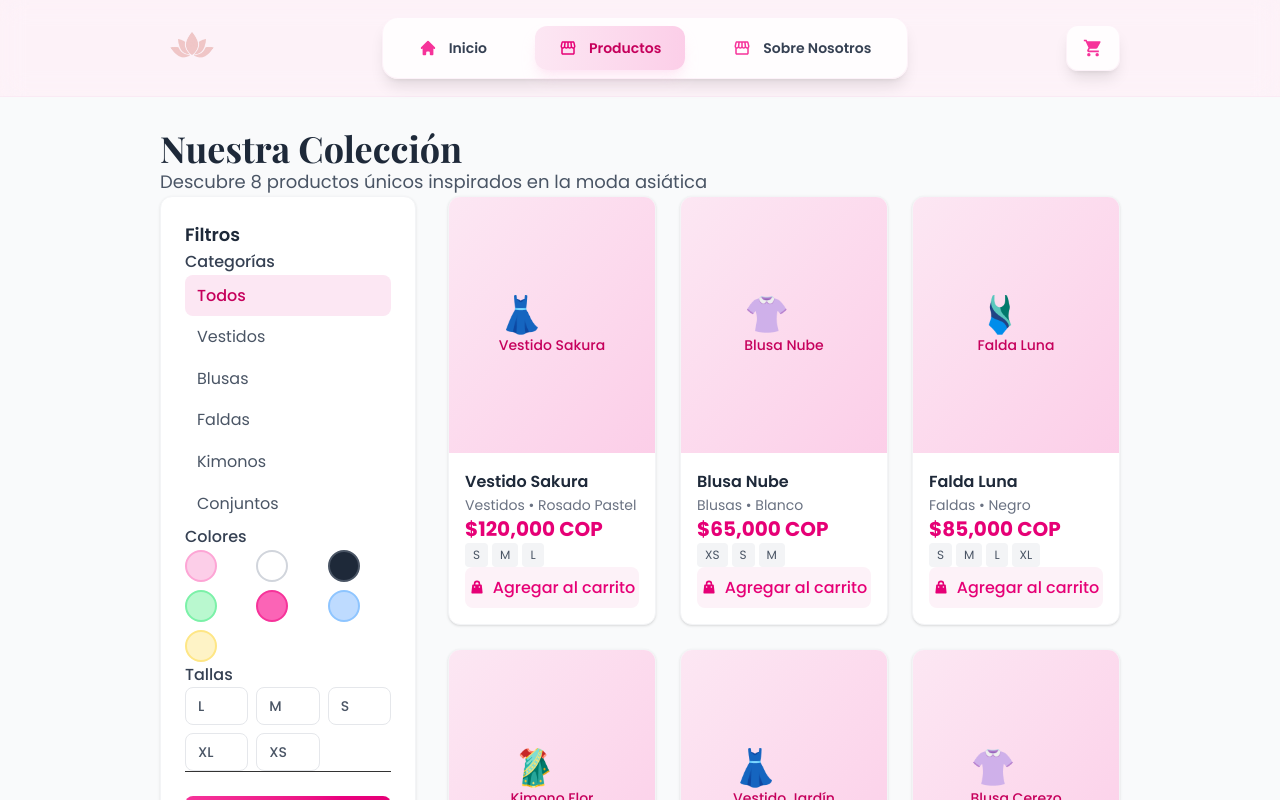
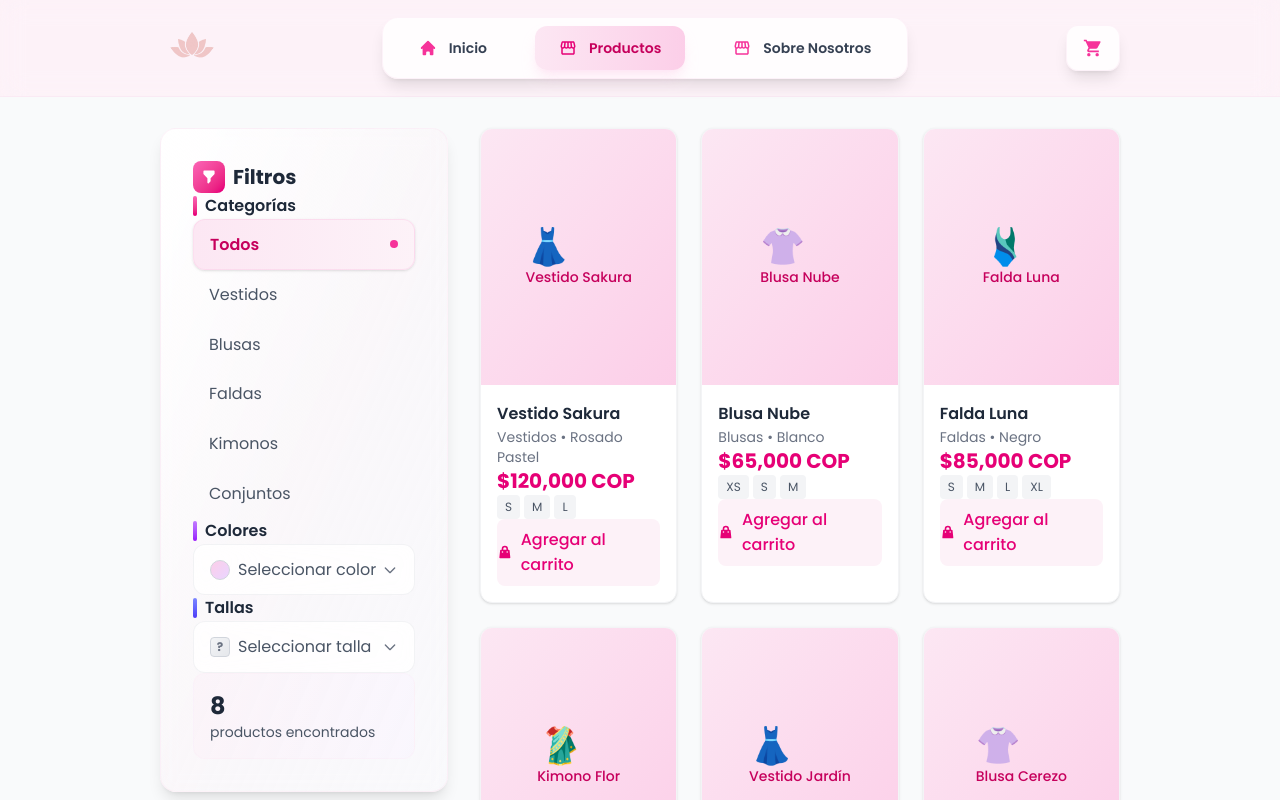
Before and after one commit to sasukemc7/cielo-rosa, a React (Vite) app: page /productos in a window 1280 px wide. Shown: the top 800 px of the page. Built offline with nearby package versions, Linux system fonts and the light colour scheme; a web font is replaced by a local one.

Commit message:
Mejorar el diseño de la página de productos con nuevos estilos y menús desplegables para filtros de color y talla.

```diff
--- a/src/pages/Products.jsx
+++ b/src/pages/Products.jsx
@@ -1,7 +1,7 @@
 import React, { useState, useMemo } from 'react';
 import { Link } from 'react-router-dom';
 import { motion, AnimatePresence } from 'framer-motion';
-import { HiFilter, HiX, HiShoppingBag, HiEye } from 'react-icons/hi';
+import { HiFilter, HiX, HiShoppingBag, HiEye, HiChevronDown } from 'react-icons/hi';
 import { useCart } from '../context/CartContext';
 import productsData from '../data/products.json';
 
@@ -10,6 +10,8 @@ const Products = () => {
   const [selectedColor, setSelectedColor] = useState('');
   const [selectedSize, setSelectedSize] = useState('');
   const [showFilters, setShowFilters] = useState(false);
+  const [showColorMenu, setShowColorMenu] = useState(false);
+  const [showSizeMenu, setShowSizeMenu] = useState(false);
   const { addToCart } = useCart();
 
   // Obtener categorías únicas
@@ -80,102 +82,213 @@ const Products = () => {
   return (
     <div className="min-h-screen bg-gray-50">
       <div className="w-4/5 max-w-7xl mx-auto px-4 sm:px-6 lg:px-8 py-8">
-
-        {/* Header */}
-        <div className="mb-8">
-          <h1 className="text-3xl md:text-4xl font-display font-bold text-gray-800 mb-4">
-            Nuestra Colección
-          </h1>
-          <p className="text-lg text-gray-600">
-            Descubre {filteredProducts.length} productos únicos inspirados en la moda asiática
-          </p>
-        </div>
-
         <div className="flex flex-col lg:flex-row gap-8">
 
-          {/* Sidebar de Filtros (Desktop) */}
-          <div className="hidden lg:block w-64 bg-white rounded-xl shadow-sm border border-gray-100 p-6 h-fit sticky top-24">
-            <div className="flex items-center justify-between mb-6">
-              <h3 className="text-lg font-semibold text-gray-800">Filtros</h3>
+          {/* Sidebar de Filtros (Desktop) - Nuevo Diseño */}
+          <div className="hidden lg:block w-72 bg-gradient-to-br from-white via-pink-50/30 to-purple-50/20 rounded-2xl shadow-lg border border-pink-100/50 backdrop-blur-sm p-8 h-fit sticky top-24">
+
+            {/* Header del Sidebar */}
+            <div className="flex items-center justify-between mb-8">
+              <div className="flex gap-2 items-center space-x-3">
+                <div className="w-8 h-8 bg-gradient-to-br from-pink-400 to-pink-600 rounded-lg flex items-center justify-center">
+                  <HiFilter className="h-4 w-4 text-white" />
+                </div>
+                <h3 className="text-xl font-bold text-gray-800">Filtros</h3>
+              </div>
               {activeFiltersCount > 0 && (
-                <button
+                <motion.button
+                  whileHover={{ scale: 1.05 }}
+                  whileTap={{ scale: 0.95 }}
                   onClick={clearFilters}
-                  className="text-sm text-pink-600 hover:text-pink-700 underline"
+                  className="bg-pink-100 text-pink-700 px-3 py-2 rounded-full text-sm font-medium hover:bg-pink-200 transition-all duration-300 flex items-center space-x-1"
                 >
-                  Limpiar ({activeFiltersCount})
-                </button>
+                  <HiX className="h-3 w-3" />
+                  <span>Limpiar ({activeFiltersCount})</span>
+                </motion.button>
               )}
             </div>
 
-            {/* Categorías */}
-            <div className="mb-6">
-              <h4 className="font-medium text-gray-700 mb-3">Categorías</h4>
+            {/* Categorías con mejor diseño */}
+            <div className="mb-8">
+              <div className="flex gap-2 items-center space-x-2 mb-4">
+                <div className="w-1 h-5 bg-gradient-to-b from-pink-400 to-pink-600 rounded-full"></div>
+                <h4 className="font-semibold text-gray-800">Categorías</h4>
+              </div>
               <div className="space-y-2">
-                {categories.map(category => (
-                  <button
+                {categories.map((category, index) => (
+                  <motion.button
                     key={category}
+                    whileHover={{ x: 4 }}
+                    whileTap={{ scale: 0.98 }}
                     onClick={() => setSelectedCategory(category)}
-                    className={`w-full text-left px-3 py-2 rounded-lg transition-colors ${
+                    className={`w-full text-left px-4 py-3 rounded-xl transition-all duration-300 flex items-center justify-between ${
                       selectedCategory === category
-                        ? 'bg-pink-100 text-pink-700 font-medium'
-                        : 'text-gray-600 hover:bg-gray-50'
+                        ? 'bg-gradient-to-r from-pink-100 to-pink-50 text-pink-700 font-semibold shadow-sm border border-pink-200/50'
+                        : 'text-gray-600 hover:bg-white/60 hover:shadow-sm'
                     }`}
                   >
-                    {category}
-                  </button>
+                    <span>{category}</span>
+                    {selectedCategory === category && (
+                      <div className="w-2 h-2 bg-pink-500 rounded-full"></div>
+                    )}
+                  </motion.button>
                 ))}
               </div>
             </div>
 
-            {/* Colores */}
-            <div className="mb-6">
-              <h4 className="font-medium text-gray-700 mb-3">Colores</h4>
-              <div className="grid grid-cols-3 gap-2">
+            {/* Colores con menú desplegable */}
+            <div className="mb-8">
+              <div className="flex gap-2 items-center space-x-2 mb-4">
+                <div className="w-1 h-5 bg-gradient-to-b from-purple-400 to-purple-600 rounded-full"></div>
+                <h4 className="font-semibold text-gray-800">Colores</h4>
+              </div>
+
+              <motion.button
+                whileHover={{ scale: 1.02 }}
+                whileTap={{ scale: 0.98 }}
+                onClick={() => setShowColorMenu(!showColorMenu)}
+                className="w-full bg-white/80 backdrop-blur-sm border border-gray-200/50 rounded-xl px-4 py-3 flex items-center justify-between hover:shadow-md transition-all duration-300"
+              >
+                <div className="flex gap-2 items-center space-x-3">
+                  {selectedColor ? (
+                    <>
+                      <div className={`w-5 h-5 rounded-full border-2 ${getColorClass(selectedColor)}`}></div>
+                      <span className="text-gray-700 font-medium">{selectedColor}</span>
+                    </>
+                  ) : (
+                    <>
+                      <div className="w-5 h-5 bg-gradient-to-br from-pink-200 to-purple-200 rounded-full border border-gray-300"></div>
+                      <span className="text-gray-600">Seleccionar color</span>
+                    </>
+                  )}
+                </div>
+                <motion.div
+                  animate={{ rotate: showColorMenu ? 180 : 0 }}
+                  transition={{ duration: 0.2 }}
+                >
+                  <svg className="w-4 h-4 text-gray-500" fill="none" stroke="currentColor" viewBox="0 0 24 24">
+                    <path strokeLinecap="round" strokeLinejoin="round" strokeWidth={2} d="M19 9l-7 7-7-7" />
+                  </svg>
+                </motion.div>
+              </motion.button>
+
+              <AnimatePresence>
+                {showColorMenu && (
+                  <motion.div
+                    initial={{ opacity: 0, height: 0 }}
+                    animate={{ opacity: 1, height: "auto" }}
+                    exit={{ opacity: 0, height: 0 }}
+                    transition={{ duration: 0.3 }}
+                    className="mt-3 bg-white/90 backdrop-blur-sm border border-gray-200/50 rounded-xl p-4 shadow-lg"
+                  >
+                    <div className="grid grid-cols-4 gap-3">
                       {colors.map(color => (
-                  <button
+                        <motion.button
                           key={color}
-                    onClick={() => setSelectedColor(selectedColor === color ? '' : color)}
-                    className={`w-8 h-8 rounded-full border-2 transition-all ${getColorClass(color)} ${
-                      selectedColor === color ? 'ring-2 ring-pink-400 ring-offset-2' : ''
+                          whileHover={{ scale: 1.1 }}
+                          whileTap={{ scale: 0.95 }}
+                          onClick={() => {
+                            setSelectedColor(selectedColor === color ? '' : color);
+                            setShowColorMenu(false);
+                          }}
+                          className={`w-10 h-10 rounded-full border-2 transition-all duration-300 ${getColorClass(color)} ${
+                            selectedColor === color ? 'ring-2 ring-pink-400 ring-offset-2 shadow-lg' : 'hover:shadow-md'
                           }`}
                           title={color}
                         />
                       ))}
                     </div>
-              {selectedColor && (
-                <p className="text-xs text-gray-500 mt-2">Seleccionado: {selectedColor}</p>
+                  </motion.div>
+                )}
+              </AnimatePresence>
+            </div>
+
+            {/* Tallas con menú desplegable */}
+            <div className="mb-8">
+              <div className="flex gap-2 items-center space-x-2 mb-4">
+                <div className="w-1 h-5 bg-gradient-to-b from-indigo-400 to-indigo-600 rounded-full"></div>
+                <h4 className="font-semibold text-gray-800">Tallas</h4>
+              </div>
+
+              <motion.button
+                whileHover={{ scale: 1.02 }}
+                whileTap={{ scale: 0.98 }}
+                onClick={() => setShowSizeMenu(!showSizeMenu)}
+                className="w-full bg-white/80 backdrop-blur-sm border border-gray-200/50 rounded-xl px-4 py-3 flex items-center justify-between hover:shadow-md transition-all duration-300"
+              >
+                <div className="flex gap-2 items-center space-x-3">
+                  {selectedSize ? (
+                    <>
+                      <div className="w-5 h-5 bg-gradient-to-br from-indigo-100 to-indigo-200 rounded border border-indigo-300 flex items-center justify-center">
+                        <span className="text-xs font-bold text-indigo-700">{selectedSize}</span>
+                      </div>
+                      <span className="text-gray-700 font-medium">Talla {selectedSize}</span>
+                    </>
+                  ) : (
+                    <>
+                      <div className="w-5 h-5 bg-gradient-to-br from-gray-100 to-gray-200 rounded border border-gray-300 flex items-center justify-center">
+                        <span className="text-xs font-bold text-gray-500">?</span>
+                      </div>
+                      <span className="text-gray-600">Seleccionar talla</span>
+                    </>
                   )}
                 </div>
+                <motion.div
+                  animate={{ rotate: showSizeMenu ? 180 : 0 }}
+                  transition={{ duration: 0.2 }}
+                >
+                  <svg className="w-4 h-4 text-gray-500" fill="none" stroke="currentColor" viewBox="0 0 24 24">
+                    <path strokeLinecap="round" strokeLinejoin="round" strokeWidth={2} d="M19 9l-7 7-7-7" />
+                  </svg>
+                </motion.div>
+              </motion.button>
 
-            {/* Tallas */}
-            <div className="mb-6">
-              <h4 className="font-medium text-gray-700 mb-3">Tallas</h4>
+              <AnimatePresence>
+                {showSizeMenu && (
+                  <motion.div
+                    initial={{ opacity: 0, height: 0 }}
+                    animate={{ opacity: 1, height: "auto" }}
+                    exit={{ opacity: 0, height: 0 }}
+                    transition={{ duration: 0.3 }}
+                    className="mt-3 bg-white/90 backdrop-blur-sm border border-gray-200/50 rounded-xl p-4 shadow-lg"
+                  >
                     <div className="grid grid-cols-3 gap-2">
                       {sizes.sort().map(size => (
-                  <button
+                        <motion.button
                           key={size}
-                    onClick={() => setSelectedSize(selectedSize === size ? '' : size)}
-                    className={`px-3 py-2 text-sm font-medium border border-gray-200 rounded-lg transition-colors ${
+                          whileHover={{ scale: 1.05 }}
+                          whileTap={{ scale: 0.95 }}
+                          onClick={() => {
+                            setSelectedSize(selectedSize === size ? '' : size);
+                            setShowSizeMenu(false);
+                          }}
+                          className={`px-3 py-2 text-sm font-semibold border-2 rounded-lg transition-all duration-300 ${
                             selectedSize === size
-                        ? 'bg-pink-100 text-pink-700 border-pink-300'
-                        : 'text-gray-600 hover:bg-gray-50'
+                              ? 'bg-gradient-to-br from-indigo-100 to-indigo-200 text-indigo-700 border-indigo-300 shadow-md'
+                              : 'bg-white text-gray-600 border-gray-200 hover:border-indigo-300 hover:shadow-sm'
                           }`}
                         >
                           {size}
-                  </button>
+                        </motion.button>
                       ))}
+                    </div>
+                  </motion.div>
+                )}
+              </AnimatePresence>
+            </div>
+
+            {/* Estadísticas de productos */}
+            <div className="bg-gradient-to-r from-pink-50/50 to-purple-50/50 rounded-xl p-4 border border-pink-100/30">
+              <div className="text-center">
+                <div className="text-2xl font-bold text-gray-800 mb-1">
+                  {filteredProducts.length}
+                </div>
+                <div className="text-sm text-gray-600">
+                  producto{filteredProducts.length !== 1 ? 's' : ''} encontrado{filteredProducts.length !== 1 ? 's' : ''}
+                </div>
               </div>
             </div>
 
-            {/* Ofertas/Nuevos */}
-            <div className="border-t pt-6">
-              <button className="w-full bg-gradient-to-r from-pink-500 to-pink-600 text-white px-4 py-3 rounded-lg font-medium hover:from-pink-600 hover:to-pink-700 transition-all">
-                🎉 Ofertas Especiales
-              </button>
-              <button className="w-full mt-2 bg-gradient-to-r from-purple-500 to-purple-600 text-white px-4 py-3 rounded-lg font-medium hover:from-purple-600 hover:to-purple-700 transition-all">
-                ✨ Nuevos Arrivals
-              </button>
-            </div>
           </div>
 
           {/* Contenido Principal */}
@@ -321,94 +434,137 @@ const Products = () => {
               transition={{ type: "spring", damping: 25, stiffness: 300 }}
               className="fixed top-0 right-0 h-full w-80 max-w-full bg-white z-50 lg:hidden overflow-y-auto"
             >
-              <div className="p-6">
-                <div className="flex items-center justify-between mb-6">
-                  <h3 className="text-lg font-semibold text-gray-800">Filtros</h3>
-                  <button
+              <div className="p-6 bg-gradient-to-br from-white via-pink-50/30 to-purple-50/20">
+
+                {/* Header del Modal */}
+                <div className="flex items-center justify-between mb-8">
+                  <div className="flex items-center space-x-3">
+                    <div className="w-8 h-8 bg-gradient-to-br from-pink-400 to-pink-600 rounded-lg flex items-center justify-center">
+                      <HiFilter className="h-4 w-4 text-white" />
+                    </div>
+                    <h3 className="text-xl font-bold text-gray-800">Filtros</h3>
+                  </div>
+                  <motion.button
+                    whileHover={{ rotate: 90 }}
+                    whileTap={{ scale: 0.9 }}
                     onClick={() => setShowFilters(false)}
-                    className="p-2 text-gray-500 hover:text-gray-700"
+                    className="p-2 text-gray-500 hover:text-gray-700 hover:bg-gray-100 rounded-full transition-all"
                   >
                     <HiX className="h-5 w-5" />
-                  </button>
+                  </motion.button>
                 </div>
 
-                {/* Repetir la misma estructura de filtros del sidebar */}
                 {/* Categorías */}
-                <div className="mb-6">
-                  <h4 className="font-medium text-gray-700 mb-3">Categorías</h4>
+                <div className="mb-8">
+                  <div className="flex items-center space-x-2 mb-4">
+                    <div className="w-1 h-5 bg-gradient-to-b from-pink-400 to-pink-600 rounded-full"></div>
+                    <h4 className="font-semibold text-gray-800">Categorías</h4>
+                  </div>
                   <div className="space-y-2">
                     {categories.map(category => (
-                      <button
+                      <motion.button
                         key={category}
+                        whileHover={{ x: 4 }}
+                        whileTap={{ scale: 0.98 }}
                         onClick={() => setSelectedCategory(category)}
-                        className={`w-full text-left px-3 py-2 rounded-lg transition-colors ${
+                        className={`w-full text-left px-4 py-3 rounded-xl transition-all duration-300 flex items-center justify-between ${
                           selectedCategory === category
-                            ? 'bg-pink-100 text-pink-700 font-medium'
-                            : 'text-gray-600 hover:bg-gray-50'
+                            ? 'bg-gradient-to-r from-pink-100 to-pink-50 text-pink-700 font-semibold shadow-sm border border-pink-200/50'
+                            : 'text-gray-600 hover:bg-white/60 hover:shadow-sm'
                         }`}
                       >
-                        {category}
-                      </button>
+                        <span>{category}</span>
+                        {selectedCategory === category && (
+                          <div className="w-2 h-2 bg-pink-500 rounded-full"></div>
+                        )}
+                      </motion.button>
                     ))}
                   </div>
                 </div>
 
                 {/* Colores */}
-                <div className="mb-6">
-                  <h4 className="font-medium text-gray-700 mb-3">Colores</h4>
-                  <div className="grid grid-cols-4 gap-2">
+                <div className="mb-8">
+                  <div className="flex items-center space-x-2 mb-4">
+                    <div className="w-1 h-5 bg-gradient-to-b from-purple-400 to-purple-600 rounded-full"></div>
+                    <h4 className="font-semibold text-gray-800">Colores</h4>
+                  </div>
+                  <div className="grid grid-cols-4 gap-3">
                     {colors.map(color => (
-                      <button
+                      <motion.button
                         key={color}
+                        whileHover={{ scale: 1.1 }}
+                        whileTap={{ scale: 0.95 }}
                         onClick={() => setSelectedColor(selectedColor === color ? '' : color)}
-                        className={`w-8 h-8 rounded-full border-2 transition-all ${getColorClass(color)} ${
-                          selectedColor === color ? 'ring-2 ring-pink-400 ring-offset-2' : ''
+                        className={`w-10 h-10 rounded-full border-2 transition-all duration-300 ${getColorClass(color)} ${
+                          selectedColor === color ? 'ring-2 ring-pink-400 ring-offset-2 shadow-lg' : 'hover:shadow-md'
                         }`}
                         title={color}
                       />
                     ))}
                   </div>
                   {selectedColor && (
-                    <p className="text-xs text-gray-500 mt-2">Seleccionado: {selectedColor}</p>
+                    <p className="text-sm text-gray-600 mt-3 font-medium">Seleccionado: {selectedColor}</p>
                   )}
                 </div>
 
                 {/* Tallas */}
-                <div className="mb-6">
-                  <h4 className="font-medium text-gray-700 mb-3">Tallas</h4>
+                <div className="mb-8">
+                  <div className="flex items-center space-x-2 mb-4">
+                    <div className="w-1 h-5 bg-gradient-to-b from-indigo-400 to-indigo-600 rounded-full"></div>
+                    <h4 className="font-semibold text-gray-800">Tallas</h4>
+                  </div>
                   <div className="grid grid-cols-3 gap-2">
                     {sizes.sort().map(size => (
-                      <button
+                      <motion.button
                         key={size}
+                        whileHover={{ scale: 1.05 }}
+                        whileTap={{ scale: 0.95 }}
                         onClick={() => setSelectedSize(selectedSize === size ? '' : size)}
-                        className={`px-3 py-2 text-sm font-medium border border-gray-200 rounded-lg transition-colors ${
+                        className={`px-3 py-2 text-sm font-semibold border-2 rounded-lg transition-all duration-300 ${
                           selectedSize === size
-                            ? 'bg-pink-100 text-pink-700 border-pink-300'
-                            : 'text-gray-600 hover:bg-gray-50'
+                            ? 'bg-gradient-to-br from-indigo-100 to-indigo-200 text-indigo-700 border-indigo-300 shadow-md'
+                            : 'bg-white text-gray-600 border-gray-200 hover:border-indigo-300 hover:shadow-sm'
                         }`}
                       >
                         {size}
-                      </button>
+                      </motion.button>
                     ))}
                   </div>
                 </div>
 
+                {/* Estadísticas de productos */}
+                <div className="bg-gradient-to-r from-pink-50/50 to-purple-50/50 rounded-xl p-4 border border-pink-100/30 mb-6">
+                  <div className="text-center">
+                    <div className="text-2xl font-bold text-gray-800 mb-1">
+                      {filteredProducts.length}
+                    </div>
+                    <div className="text-sm text-gray-600">
+                      producto{filteredProducts.length !== 1 ? 's' : ''} encontrado{filteredProducts.length !== 1 ? 's' : ''}
+                    </div>
+                  </div>
+                </div>
+
                 {/* Botones de acción */}
-                <div className="border-t pt-6 space-y-3">
+                <div className="space-y-3">
                   {activeFiltersCount > 0 && (
-                    <button
+                    <motion.button
+                      whileHover={{ scale: 1.02 }}
+                      whileTap={{ scale: 0.98 }}
                       onClick={clearFilters}
-                      className="w-full border border-gray-300 text-gray-700 px-4 py-3 rounded-lg font-medium hover:bg-gray-50 transition-colors"
+                      className="w-full bg-white border-2 border-pink-200 text-pink-700 px-4 py-3 rounded-xl font-semibold hover:bg-pink-50 transition-all duration-300 flex items-center justify-center space-x-2"
                     >
-                      Limpiar filtros ({activeFiltersCount})
-                    </button>
+                      <HiX className="h-4 w-4" />
+                      <span>Limpiar filtros ({activeFiltersCount})</span>
+                    </motion.button>
                   )}
-                  <button
+                  <motion.button
+                    whileHover={{ scale: 1.02 }}
+                    whileTap={{ scale: 0.98 }}
                     onClick={() => setShowFilters(false)}
-                    className="w-full bg-pink-600 text-white px-4 py-3 rounded-lg font-medium hover:bg-pink-700 transition-colors"
+                    className="w-full bg-gradient-to-r from-pink-500 to-pink-600 text-white px-4 py-4 rounded-xl font-bold hover:from-pink-600 hover:to-pink-700 transition-all duration-300 shadow-lg"
                   >
                     Ver {filteredProducts.length} productos
-                  </button>
+                  </motion.button>
                 </div>
               </div>
             </motion.div>
```
Lines whose indentation alone changed are shown as unchanged.
